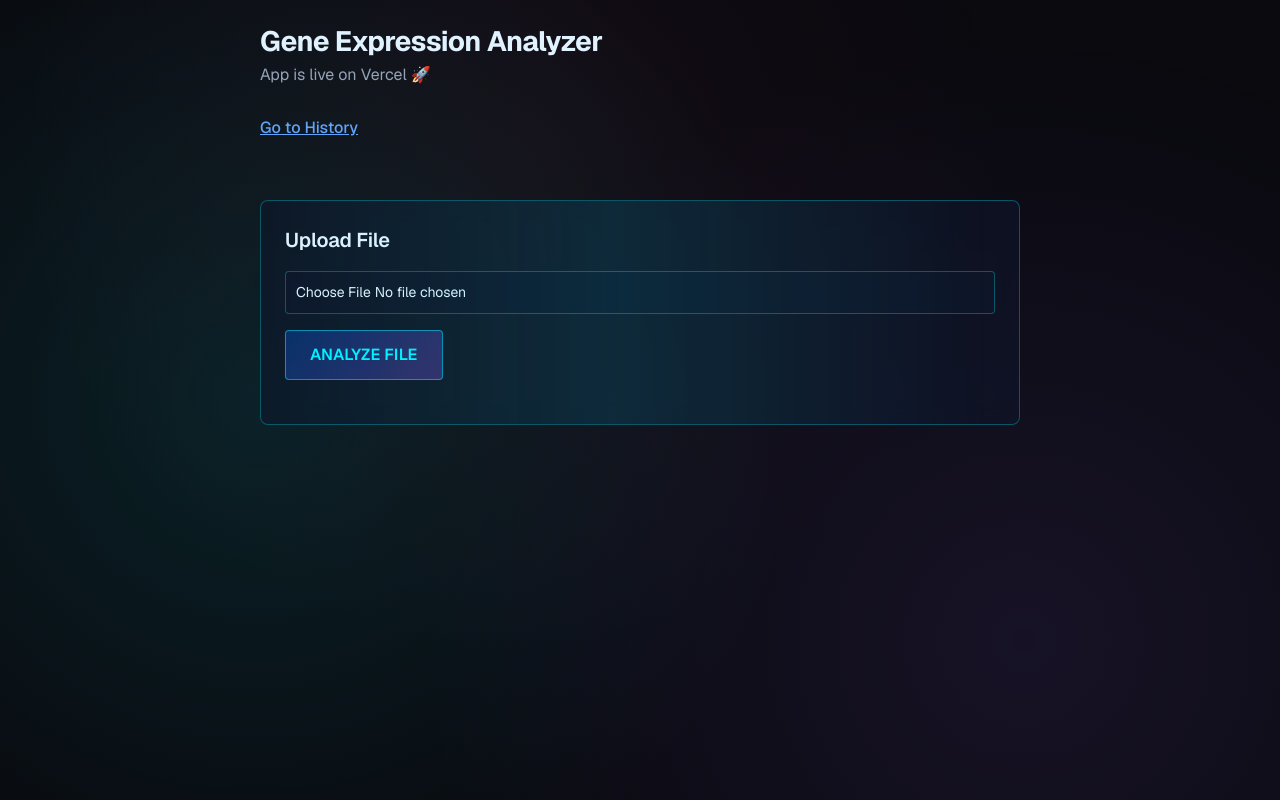
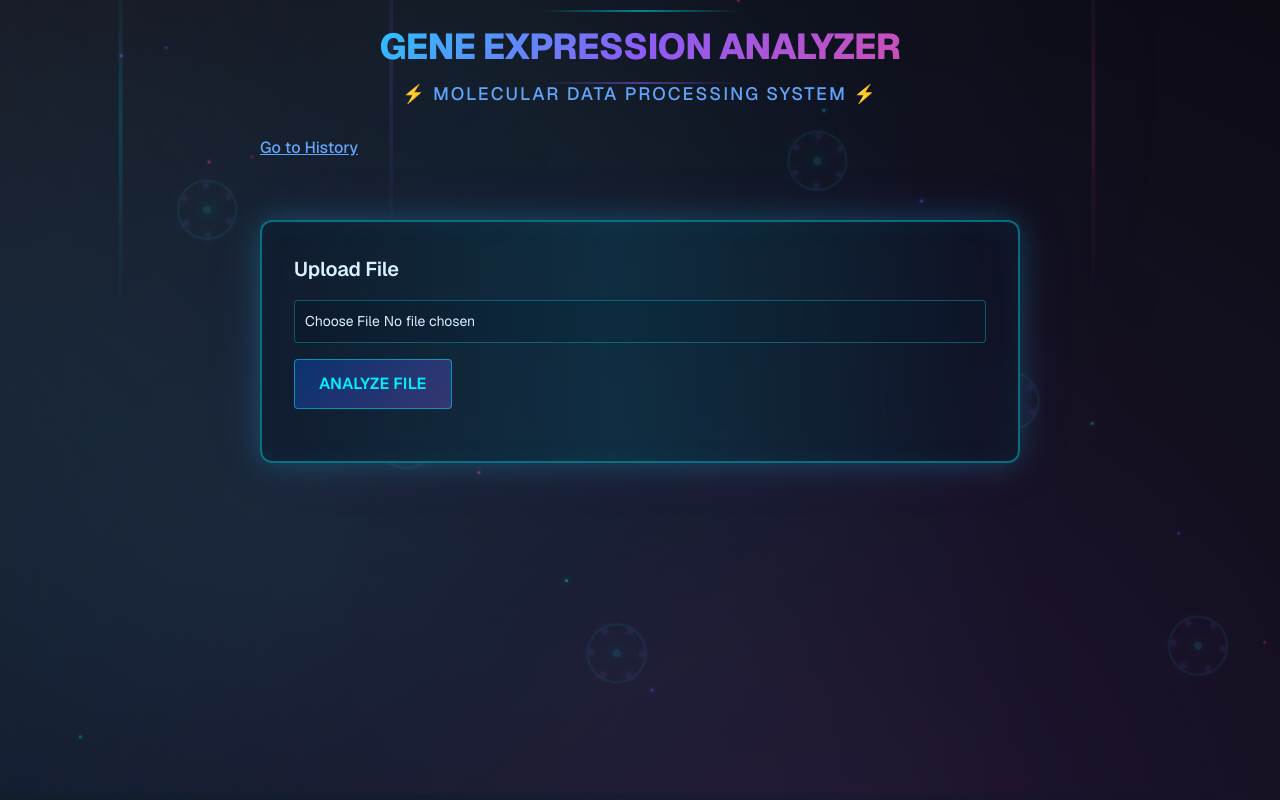
Before and after one commit to biodev-anjali/gene-expression-data-analysis, a Next.js app in the folder gene-expression-app/: page / in a window 1280 px wide. Built offline with nearby package versions, Linux system fonts and the light colour scheme.

Commit message:
Add cosmic sci-fi theme with animated bio background: DNA strands, molecules, and particles

```diff
--- /dev/null
+++ b/gene-expression-app/src/app/components/BioBackground.tsx
@@ -0,0 +1,192 @@
+"use client"
+
+export default function BioBackground() {
+  return (
+    <div style={{
+      position: "fixed",
+      top: 0,
+      left: 0,
+      width: "100%",
+      height: "100%",
+      overflow: "hidden",
+      zIndex: 0,
+      pointerEvents: "none"
+    }}>
+      {/* Animated DNA Strands */}
+      <div className="dna-strand" style={{
+        position: "absolute",
+        left: "10%",
+        top: "-100px",
+        width: "4px",
+        height: "400px",
+        background: "linear-gradient(to bottom, transparent, rgba(0, 240, 255, 0.3), transparent)",
+        animation: "float-dna 8s ease-in-out infinite",
+        animationDelay: "0s"
+      }}>
+        <div style={{
+          position: "absolute",
+          left: "-2px",
+          width: "8px",
+          height: "8px",
+          borderRadius: "50%",
+          background: "rgba(0, 240, 255, 0.6)",
+          boxShadow: "0 0 10px rgba(0, 240, 255, 0.8)",
+          animation: "move-dna 3s ease-in-out infinite"
+        }}></div>
+        <div style={{
+          position: "absolute",
+          right: "-2px",
+          width: "8px",
+          height: "8px",
+          borderRadius: "50%",
+          background: "rgba(139, 92, 246, 0.6)",
+          boxShadow: "0 0 10px rgba(139, 92, 246, 0.8)",
+          top: "50px",
+          animation: "move-dna 3s ease-in-out infinite",
+          animationDelay: "0.5s"
+        }}></div>
+      </div>
+
+      <div className="dna-strand" style={{
+        position: "absolute",
+        left: "30%",
+        top: "-150px",
+        width: "4px",
+        height: "400px",
+        background: "linear-gradient(to bottom, transparent, rgba(139, 92, 246, 0.3), transparent)",
+        animation: "float-dna 10s ease-in-out infinite",
+        animationDelay: "2s"
+      }}>
+        <div style={{
+          position: "absolute",
+          left: "-2px",
+          width: "8px",
+          height: "8px",
+          borderRadius: "50%",
+          background: "rgba(236, 72, 153, 0.6)",
+          boxShadow: "0 0 10px rgba(236, 72, 153, 0.8)",
+          animation: "move-dna 4s ease-in-out infinite"
+        }}></div>
+        <div style={{
+          position: "absolute",
+          right: "-2px",
+          width: "8px",
+          height: "8px",
+          borderRadius: "50%",
+          background: "rgba(0, 240, 255, 0.6)",
+          boxShadow: "0 0 10px rgba(0, 240, 255, 0.8)",
+          top: "80px",
+          animation: "move-dna 4s ease-in-out infinite",
+          animationDelay: "0.8s"
+        }}></div>
+      </div>
+
+      <div className="dna-strand" style={{
+        position: "absolute",
+        right: "15%",
+        top: "-100px",
+        width: "4px",
+        height: "400px",
+        background: "linear-gradient(to bottom, transparent, rgba(236, 72, 153, 0.3), transparent)",
+        animation: "float-dna 9s ease-in-out infinite",
+        animationDelay: "4s"
+      }}>
+        <div style={{
+          position: "absolute",
+          left: "-2px",
+          width: "8px",
+          height: "8px",
+          borderRadius: "50%",
+          background: "rgba(139, 92, 246, 0.6)",
+          boxShadow: "0 0 10px rgba(139, 92, 246, 0.8)",
+          animation: "move-dna 3.5s ease-in-out infinite"
+        }}></div>
+        <div style={{
+          position: "absolute",
+          right: "-2px",
+          width: "8px",
+          height: "8px",
+          borderRadius: "50%",
+          background: "rgba(0, 240, 255, 0.6)",
+          boxShadow: "0 0 10px rgba(0, 240, 255, 0.8)",
+          top: "60px",
+          animation: "move-dna 3.5s ease-in-out infinite",
+          animationDelay: "0.6s"
+        }}></div>
+      </div>
+
+      {/* Molecular Structures */}
+      {[...Array(6)].map((_, i) => (
+        <div
+          key={i}
+          className="molecule"
+          style={{
+            position: "absolute",
+            width: "60px",
+            height: "60px",
+            left: `${15 + i * 15}%`,
+            top: `${20 + (i % 3) * 30}%`,
+            animation: `float-molecule ${8 + i}s ease-in-out infinite`,
+            animationDelay: `${i * 0.5}s`,
+            opacity: 0.2
+          }}
+        >
+          <div style={{
+            position: "absolute",
+            width: "100%",
+            height: "100%",
+            border: "2px solid rgba(0, 240, 255, 0.4)",
+            borderRadius: "50%",
+            animation: `rotate-slow ${15 + i * 2}s linear infinite`
+          }}></div>
+          <div style={{
+            position: "absolute",
+            top: "50%",
+            left: "50%",
+            transform: "translate(-50%, -50%)",
+            width: "8px",
+            height: "8px",
+            borderRadius: "50%",
+            background: "rgba(0, 240, 255, 0.6)",
+            boxShadow: "0 0 15px rgba(0, 240, 255, 0.8)"
+          }}></div>
+          {[0, 60, 120, 180, 240, 300].map((angle, j) => (
+            <div
+              key={j}
+              style={{
+                position: "absolute",
+                top: "50%",
+                left: "50%",
+                width: "6px",
+                height: "6px",
+                borderRadius: "50%",
+                background: "rgba(139, 92, 246, 0.5)",
+                transform: `translate(-50%, -50%) rotate(${angle}deg) translateY(-25px)`,
+                boxShadow: "0 0 8px rgba(139, 92, 246, 0.6)"
+              }}
+            ></div>
+          ))}
+        </div>
+      ))}
+
+      {/* Floating Particles */}
+      {[...Array(20)].map((_, i) => (
+        <div
+          key={`particle-${i}`}
+          style={{
+            position: "absolute",
+            width: "3px",
+            height: "3px",
+            borderRadius: "50%",
+            background: `rgba(${i % 3 === 0 ? '0, 240, 255' : i % 3 === 1 ? '139, 92, 246' : '236, 72, 153'}, 0.6)`,
+            left: `${(i * 7) % 100}%`,
+            top: `${(i * 13) % 100}%`,
+            animation: `float-particle ${10 + (i % 5)}s ease-in-out infinite`,
+            animationDelay: `${i * 0.2}s`,
+            boxShadow: `0 0 6px rgba(${i % 3 === 0 ? '0, 240, 255' : i % 3 === 1 ? '139, 92, 246' : '236, 72, 153'}, 0.8)`
+          }}
+        ></div>
+      ))}
+    </div>
+  )
+}
--- a/gene-expression-app/src/app/globals.css
+++ b/gene-expression-app/src/app/globals.css
@@ -37,11 +37,83 @@ body::before {
   width: 100%;
   height: 100%;
   background:
-    radial-gradient(circle at 20% 50%, rgba(0, 240, 255, 0.1) 0%, transparent 50%),
-    radial-gradient(circle at 80% 80%, rgba(139, 92, 246, 0.1) 0%, transparent 50%),
-    radial-gradient(circle at 40% 20%, rgba(236, 72, 153, 0.05) 0%, transparent 50%);
+    radial-gradient(circle at 20% 50%, rgba(0, 240, 255, 0.15) 0%, transparent 50%),
+    radial-gradient(circle at 80% 80%, rgba(139, 92, 246, 0.15) 0%, transparent 50%),
+    radial-gradient(circle at 40% 20%, rgba(236, 72, 153, 0.1) 0%, transparent 50%),
+    radial-gradient(circle at 60% 60%, rgba(0, 240, 255, 0.08) 0%, transparent 40%);
   pointer-events: none;
   z-index: 0;
+  animation: gradient-x 15s ease infinite;
+  background-size: 200% 200%;
+}
+
+body::after {
+  content: "";
+  position: fixed;
+  top: 0;
+  left: 0;
+  width: 100%;
+  height: 100%;
+  background:
+    radial-gradient(circle at 60% 30%, rgba(0, 240, 255, 0.08) 0%, transparent 40%),
+    radial-gradient(circle at 30% 70%, rgba(139, 92, 246, 0.08) 0%, transparent 40%),
+    radial-gradient(circle at 70% 80%, rgba(236, 72, 153, 0.06) 0%, transparent 35%);
+  pointer-events: none;
+  z-index: 0;
+  animation: float 8s ease-in-out infinite, gradient-x 20s ease infinite;
+  background-size: 200% 200%;
+  opacity: 0.7;
+}
+
+@keyframes float-dna {
+  0%, 100% {
+    transform: translateY(0) translateX(0);
+    opacity: 0.3;
+  }
+  25% {
+    transform: translateY(20px) translateX(10px);
+    opacity: 0.5;
+  }
+  50% {
+    transform: translateY(40px) translateX(-5px);
+    opacity: 0.4;
+  }
+  75% {
+    transform: translateY(20px) translateX(-10px);
+    opacity: 0.5;
+  }
+}
+
+@keyframes move-dna {
+  0%, 100% {
+    transform: translateX(0);
+  }
+  50% {
+    transform: translateX(8px);
+  }
+}
+
+@keyframes float-molecule {
+  0%, 100% {
+    transform: translateY(0) translateX(0) rotate(0deg);
+  }
+  33% {
+    transform: translateY(-30px) translateX(20px) rotate(120deg);
+  }
+  66% {
+    transform: translateY(20px) translateX(-15px) rotate(240deg);
+  }
+}
+
+@keyframes float-particle {
+  0%, 100% {
+    transform: translateY(0) translateX(0);
+    opacity: 0.3;
+  }
+  50% {
+    transform: translateY(-50px) translateX(30px);
+    opacity: 0.8;
+  }
 }
 
 @keyframes pulse-glow {
--- a/gene-expression-app/src/app/page.tsx
+++ b/gene-expression-app/src/app/page.tsx
@@ -1,6 +1,7 @@
 "use client"
 import { useState } from "react"
 import Link from "next/link"
+import BioBackground from "./components/BioBackground"
 
 export default function Home() {
   const [msg, setMsg] = useState("")
@@ -45,23 +46,54 @@ export default function Home() {
       MozOsxFontSmoothing: "grayscale",
       textRendering: "optimizeLegibility"
     }}>
-      <div className="animate-slide-up" style={{ marginBottom: 30 }}>
+      <BioBackground />
+      <div className="animate-slide-up" style={{ marginBottom: 30, position: "relative", zIndex: 1 }}>
         <h1 style={{
-          fontSize: 28,
-          marginBottom: 10,
-          fontWeight: 700,
-          color: "#e0f2fe",
-          letterSpacing: "-0.02em"
+          fontSize: 36,
+          marginBottom: 15,
+          fontWeight: 800,
+          background: "linear-gradient(135deg, #00f0ff 0%, #8b5cf6 50%, #ec4899 100%)",
+          WebkitBackgroundClip: "text",
+          WebkitTextFillColor: "transparent",
+          backgroundClip: "text",
+          letterSpacing: "-0.02em",
+          textAlign: "center",
+          position: "relative"
         }}>
-          Gene Expression Analyzer
+          <span style={{
+            position: "absolute",
+            left: "50%",
+            transform: "translateX(-50%)",
+            width: "200px",
+            height: "2px",
+            background: "linear-gradient(90deg, transparent, rgba(0, 240, 255, 0.5), transparent)",
+            top: "-10px",
+            animation: "pulse-border 3s ease-in-out infinite"
+          }}></span>
+          GENE EXPRESSION ANALYZER
+          <span style={{
+            position: "absolute",
+            left: "50%",
+            transform: "translateX(-50%)",
+            width: "200px",
+            height: "2px",
+            background: "linear-gradient(90deg, transparent, rgba(139, 92, 246, 0.5), transparent)",
+            bottom: "-10px",
+            animation: "pulse-border 3s ease-in-out infinite",
+            animationDelay: "1.5s"
+          }}></span>
         </h1>
         <p className="floating" style={{
-          color: "#94a3b8",
+          color: "#60a5fa",
           marginBottom: 20,
-          fontSize: 16,
-          lineHeight: 1.5
+          fontSize: 18,
+          lineHeight: 1.5,
+          textAlign: "center",
+          fontWeight: 500,
+          textTransform: "uppercase",
+          letterSpacing: "2px"
         }}>
-          App is live on Vercel 🚀
+          ⚡ Molecular Data Processing System ⚡
         </p>
         <Link
           href="/history"
@@ -88,11 +120,19 @@ export default function Home() {
       </div>
 
       <div className="scifi-card animate-slide-up" style={{
-        borderRadius: 8,
-        padding: 24,
+        borderRadius: 12,
+        padding: 32,
         marginBottom: 20,
         animationDelay: "0.2s",
-        animationFillMode: "backwards"
+        animationFillMode: "backwards",
+        position: "relative",
+        zIndex: 1,
+        border: "2px solid rgba(0, 240, 255, 0.4)",
+        boxShadow: `
+          0 0 30px rgba(0, 240, 255, 0.2),
+          0 0 60px rgba(139, 92, 246, 0.1),
+          inset 0 0 30px rgba(0, 240, 255, 0.05)
+        `
       }}>
         <h2 style={{
           fontSize: 20,
```
